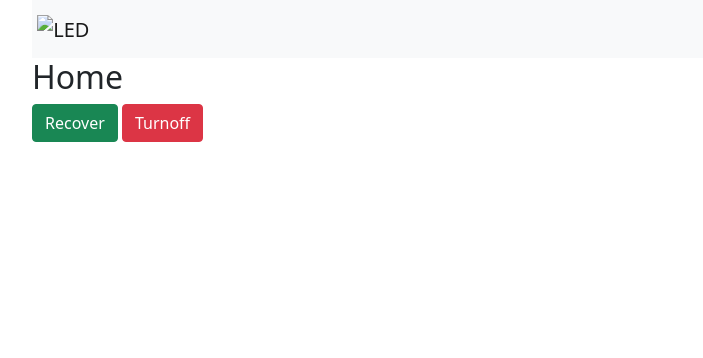
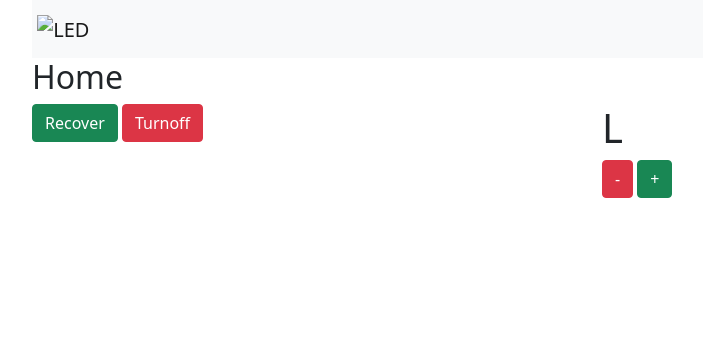
Before and after one commit to guserav/led-controller-site, a Flask app: page / in a window 1280 px wide. Shown: the top 358 px of the page, without its empty margins (50-753 px from the left). Run offline with Flask 2, Linux system fonts and the light colour scheme; some libraries are stand-ins or nearby versions.

Commit message:
Add features for L

```diff
--- a/app.py
+++ b/app.py
@@ -1,6 +1,8 @@
 import flask
 import functools
+import json
 import paho.mqtt.client as mqtt
+import paho.mqtt.publish as publish
 from os.path import expanduser
 
 
@@ -9,6 +11,7 @@ app = flask.Flask(__name__)
 CONF_FILE = expanduser('~/.config/led_controller_web/config.ini')
 BROKER = "jackson"
 TOPIC = "/topic/esp32_led"
+
 
 class NavItem():
     def __init__(self, internal, name):
@@ -68,3 +71,10 @@ def turnoff(client=None):
 @wrapCalls('recover')
 def recover(client=None):
     client.publish(TOPIC, 'recover')
+
+
+@app.route('/l_step/<step>')
+@wrapCon
+@wrapCalls('step')
+def l_step(step, client=None):
+    publish.single("dimmer", json.dumps({"step": int(step)}), hostname="192.168.178.67")
--- a/templates/home.html
+++ b/templates/home.html
@@ -7,5 +7,10 @@
         <a href="{{ url_for('recover') }}" class="btn btn-success">Recover</a>
         <a href="{{ url_for('turnoff') }}" class="btn btn-danger">Turnoff</a>
     </div>
+    <div  class='col'>
+        <h1> L </h1>
+        <a href="{{ url_for('l_step', step=-100) }}" class="btn btn-danger">-</a>
+        <a href="{{ url_for('l_step', step=100) }}" class="btn btn-success">+</a>
+    </div>
 </div>
 {% endblock %}
```
